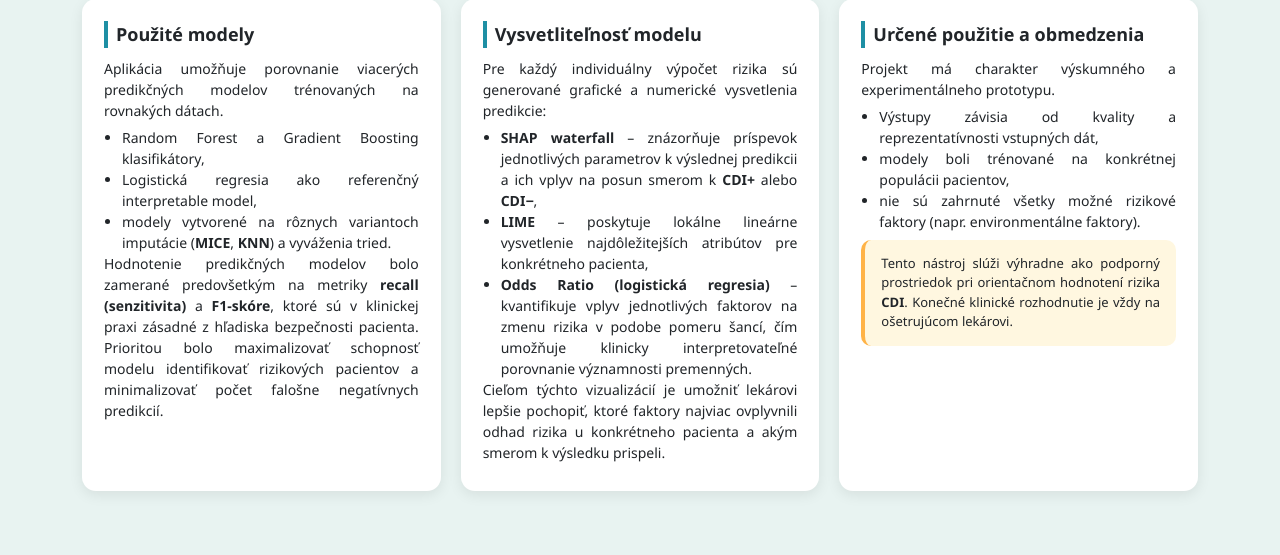
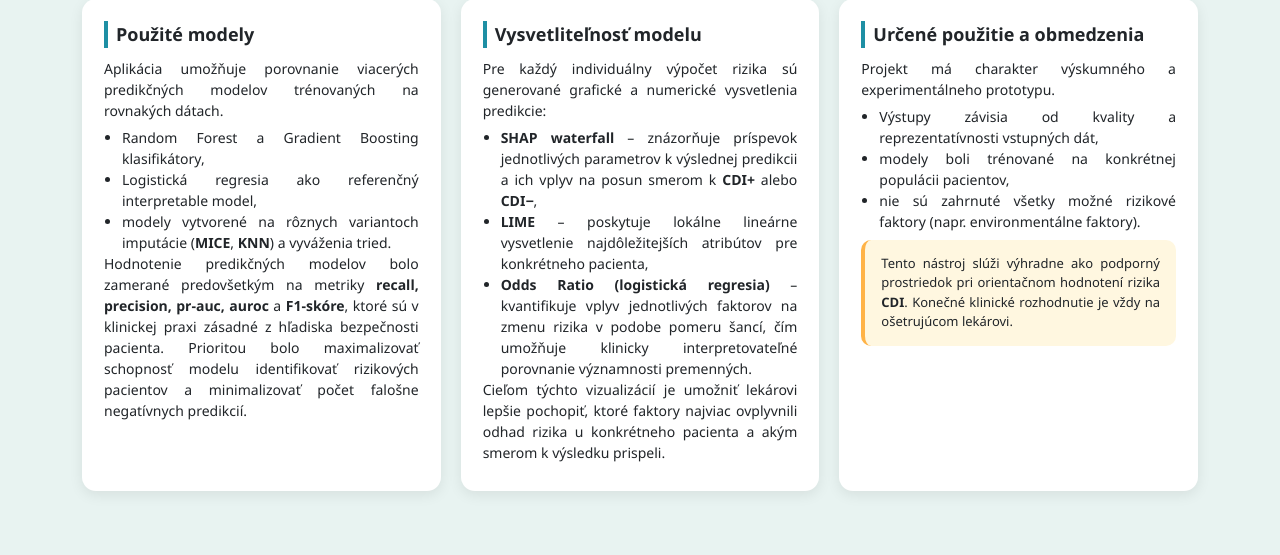
Before and after one commit to kkuichi/pk362ed, a Flask app: page /project in a window 1280 px wide. Shown: the part 845-1400 px from the top of the page. Run offline with Flask 3, Linux system fonts and the light colour scheme.

Commit message:
Update project.html

```diff
--- a/templates/pages/project.html
+++ b/templates/pages/project.html
@@ -82,7 +82,7 @@
             </ul>
             <p>
                 Hodnotenie predikčných modelov bolo zamerané predovšetkým na metriky
-                <strong>recall (senzitivita)</strong> a <strong>F1-skóre</strong>, ktoré sú
+                <strong>recall, precision, pr-auc, auroc</strong> a <strong>F1-skóre</strong>, ktoré sú
                 v klinickej praxi zásadné z hľadiska bezpečnosti pacienta. Prioritou bolo
                 maximalizovať schopnosť modelu identifikovať rizikových pacientov a
                 minimalizovať počet falošne negatívnych predikcií.
```
